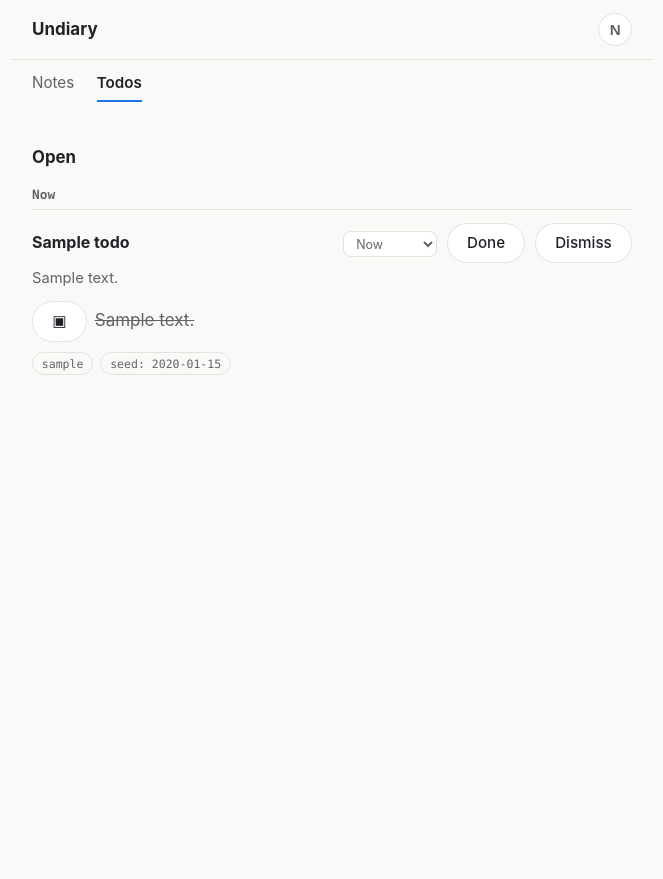
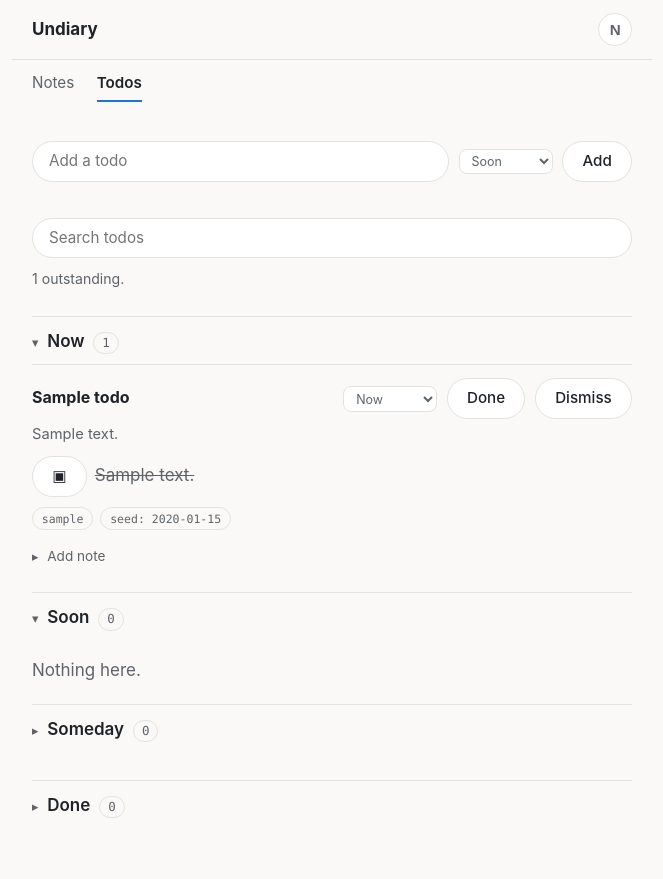
Before and after one commit to cpsherrill/undiary, a Django app: page /todos in a window 1280 px wide. Shown: the whole page, without its empty margins (308-971 px from the left). Before the commit the page ends 375 px from the top, so only its background shows below. Run offline with Django 5.2, Linux system fonts and the light colour scheme; a user stored in the database is signed in; tables that the repository leaves empty hold one stand-in row (values such as "Sample post").

Commit message:
The list grows hands: create, search, fold, annotate
Todos can now be born in the app (title and horizon, straight to
open; user creation is capture, the tab law untouched), found by a
search box, and browsed without the long scroll: each horizon is a
collapsible fold with a count, Someday and Done closed by default,
chevrons doing the telling, and choices remembered per fold. The
header counts what is outstanding. A thought added to a todo is a
diary entry composed from the Todos tab, enriched like any note, and
linked back as user-sourced color, shown inline as a quoted snippet.
Also: inline pipelines now honor a test off-switch, ending the era of
the test suite quietly calling the real API; the suite dropped from
twenty seconds to five.

Co-Authored-By: Claude Fable 5 <noreply@anthropic.com>

```diff
--- a/core/enrichment.py
+++ b/core/enrichment.py
@@ -130,6 +130,8 @@ def _apply(entry, result, model_name):
 def enrich_quietly(entry, timeout=15.0):
     """Best-effort inline pass after a save; failures wait for the
     enrich_pending sweep instead of breaking the request."""
+    if settings.PIPELINES_INLINE_DISABLED:
+        return
     try:
         enrich_entry(entry, timeout=timeout)
     except Exception:
--- a/core/transcription.py
+++ b/core/transcription.py
@@ -44,6 +44,8 @@ def transcribe_entry(entry):
 def transcribe_quietly(entry):
     """Best-effort inline attempt after a save; failures wait for the
     sweep instead of breaking the request."""
+    if settings.PIPELINES_INLINE_DISABLED:
+        return
     try:
         transcribe_entry(entry)
     except Exception:
--- a/core/views.py
+++ b/core/views.py
@@ -69,14 +69,26 @@ def entry_detail(request, pk):
 
 @login_required
 def todos(request):
+    from django.db.models import Q
+
     from .models import Todo
 
     topic = (request.GET.get("topic") or "").strip()
+    q = (request.GET.get("q") or "").strip()
     qs = request.user.todos.select_related("topic").prefetch_related(
         "items", "todo_entries__entry"
     )
     if topic:
         qs = qs.filter(topic__slug=topic)
+    if q:
+        qs = qs.filter(
+            Q(title__icontains=q)
+            | Q(summary__icontains=q)
+            | Q(items__text__icontains=q)
+        ).distinct()
+    outstanding = request.user.todos.filter(
+        status__in=[Todo.PROPOSED, Todo.OPEN]
+    ).count()
     todos_all = list(qs)
     proposed = [t for t in todos_all if t.status == Todo.PROPOSED]
     open_todos = [t for t in todos_all if t.status == Todo.OPEN]
@@ -93,9 +105,54 @@ def todos(request):
             "horizons": horizons,
             "done": done,
             "topic": topic,
+            "q": q,
+            "outstanding": outstanding,
             "active_tab": "todos",
         },
     )
+
+
+@login_required
+@require_POST
+def todo_create(request):
+    from .models import Todo
+
+    title = (request.POST.get("title") or "").strip()[:120]
+    horizon = request.POST.get("horizon", Todo.SOON)
+    if title:
+        request.user.todos.create(
+            title=title,
+            status=Todo.OPEN,
+            horizon=horizon if horizon in dict(Todo.HORIZONS) else Todo.SOON,
+            decided_at=timezone.now(),
+        )
+    return redirect("todos")
+
+
+@login_required
+@require_POST
+def todo_note(request, pk):
+    """A thought added to a todo is a diary entry that flows forward:
+    it lands in the log, gets enriched like any note, and links to the
+    todo as user-sourced color. The tab law holds."""
+    from .models import TodoEntry
+
+    todo = request.user.todos.filter(pk=pk).first()
+    text = (request.POST.get("text") or "").strip()
+    if todo and text:
+        entry = request.user.entries.create(
+            raw=text,
+            body=text,
+            spoken_at=timezone.now(),
+            tz=(request.POST.get("tz") or "UTC")[:64],
+            log_date=_parse_date(request.POST.get("log_date")) or timezone.localdate(),
+        )
+        TodoEntry.objects.get_or_create(
+            todo=todo, entry=entry, role=TodoEntry.COLOR,
+            defaults={"source": TodoEntry.USER},
+        )
+        enrichment.enrich_quietly(entry)
+    return redirect("todos")
 
 
 @login_required
--- a/static/app.js
+++ b/static/app.js
@@ -68,6 +68,20 @@
       }
       localStorage.setItem(SEEN_KEY, new Date().toISOString());
     } catch (e) { /* fine */ }
+
+    document.querySelectorAll("details.todo-fold").forEach(function (fold) {
+      var key = "undiary-fold-" + fold.getAttribute("data-fold");
+      try {
+        var stored = localStorage.getItem(key);
+        if (stored === "1") fold.open = true;
+        else if (stored === "0") fold.open = false;
+      } catch (e) { /* defaults stand */ }
+      fold.addEventListener("toggle", function () {
+        try {
+          localStorage.setItem(key, fold.open ? "1" : "0");
+        } catch (e) { /* fine */ }
+      });
+    });
   }
 
   // ----- Date, clock, timezone prefill ------------------------------------
@@ -77,16 +91,20 @@
     tz = Intl.DateTimeFormat().resolvedOptions().timeZone || "UTC";
   } catch (e) { /* UTC it is */ }
 
-  var tzInput = document.getElementById("tz");
-  if (tzInput) tzInput.value = tz;
+  document.querySelectorAll('input[name="tz"]').forEach(function (el) {
+    el.value = tz;
+  });
+
+  var now = new Date();
+  var pad = function (n) { return String(n).padStart(2, "0"); };
+  var localDate =
+    now.getFullYear() + "-" + pad(now.getMonth() + 1) + "-" + pad(now.getDate());
 
   var dateInput = document.getElementById("log-date");
-  if (dateInput && !dateInput.value) {
-    var now = new Date();
-    var pad = function (n) { return String(n).padStart(2, "0"); };
-    dateInput.value =
-      now.getFullYear() + "-" + pad(now.getMonth() + 1) + "-" + pad(now.getDate());
-  }
+  if (dateInput && !dateInput.value) dateInput.value = localDate;
+  document.querySelectorAll("input.js-local-date").forEach(function (el) {
+    if (!el.value) el.value = localDate;
+  });
 
   var clock = document.getElementById("log-clock");
   if (clock) {
--- a/static/style.css
+++ b/static/style.css
@@ -396,6 +396,96 @@ button[type="submit"]:hover, .btn:hover {
 
 /* ---- Todos ---- */
 
+.todo-add {
+  display: flex;
+  align-items: center;
+  gap: 0.6rem;
+  margin-top: 1.4rem;
+}
+.todo-add input[type="text"] {
+  flex: 1;
+  padding: 0.45rem 1rem;
+  border: 1px solid var(--border);
+  border-radius: 999px;
+  background: var(--panel);
+  color: var(--text);
+  font: inherit;
+  font-size: 0.95rem;
+}
+.todo-add input[type="text"]:focus-visible {
+  outline: 2px solid var(--accent);
+  outline-offset: 1px;
+}
+.todo-search { margin-top: 0.7rem; }
+
+.todo-fold {
+  border-top: 1px solid var(--border);
+  padding: 0.15rem 0;
+}
+.todo-fold summary {
+  display: flex;
+  align-items: baseline;
+  gap: 0.55rem;
+  padding: 0.55rem 0;
+  cursor: pointer;
+  list-style: none;
+}
+.todo-fold summary::-webkit-details-marker { display: none; }
+.todo-fold summary::before {
+  content: "\25B8";
+  color: var(--muted);
+  font-size: 0.8rem;
+}
+.todo-fold[open] > summary::before { content: "\25BE"; }
+.fold-title { font-weight: 600; }
+.fold-count {
+  color: var(--muted);
+  font-family: ui-monospace, SFMono-Regular, Menlo, Consolas, monospace;
+  font-size: 0.78rem;
+  border: 1px solid var(--border);
+  border-radius: 999px;
+  padding: 0.02rem 0.5rem;
+}
+
+.todo-thought {
+  margin: 0.35rem 0 0;
+  padding-left: 0.7rem;
+  border-left: 2px solid var(--border);
+  color: var(--muted);
+  font-size: 0.88rem;
+}
+.todo-thought a {
+  color: var(--muted);
+  font-family: ui-monospace, SFMono-Regular, Menlo, Consolas, monospace;
+  font-size: 0.75rem;
+  text-decoration: none;
+}
+.todo-thought a:hover { color: var(--accent); }
+
+.todo-addnote { margin-top: 0.45rem; }
+.todo-addnote summary {
+  color: var(--muted);
+  font-size: 0.85rem;
+  cursor: pointer;
+}
+.todo-addnote form {
+  display: flex;
+  align-items: flex-end;
+  gap: 0.5rem;
+  margin-top: 0.4rem;
+}
+.todo-addnote textarea {
+  flex: 1;
+  padding: 0.5rem 0.8rem;
+  border: 1px solid var(--border);
+  border-radius: 10px;
+  background: var(--panel);
+  color: var(--text);
+  font: inherit;
+  font-size: 0.92rem;
+  resize: vertical;
+}
+
 .todo-section { margin-top: 1.6rem; }
 .todo-section h2 { font-size: 1.05rem; margin: 0 0 0.4rem; }
 .horizon-label {
--- a/templates/_todo.html
+++ b/templates/_todo.html
@@ -36,10 +36,25 @@
     {% endfor %}
   </ul>
   {% endif %}
+  {% for te in todo.todo_entries.all %}{% if te.role == 'color' %}
+  <p class="todo-thought"><a href="{% url 'entry_detail' te.entry.pk %}">{{ te.entry.log_date|date:"m-d" }}</a> {{ te.entry.body|truncatechars:140 }}</p>
+  {% endif %}{% endfor %}
   <p class="todo-links">
     {% if todo.topic %}<a class="tag-chip" href="{% url 'todos' %}?topic={{ todo.topic.slug }}">{{ todo.topic.slug }}</a>{% endif %}
-    {% for te in todo.todo_entries.all %}
+    {% for te in todo.todo_entries.all %}{% if te.role != 'color' %}
     <a class="todo-note-link todo-note-{{ te.role }}" href="{% url 'entry_detail' te.entry.pk %}">{{ te.role }}: {{ te.entry.log_date|date:"Y-m-d" }}</a>
-    {% endfor %}
+    {% endif %}{% endfor %}
   </p>
+  {% if todo.status == 'proposed' or todo.status == 'open' %}
+  <details class="todo-addnote">
+    <summary>Add note</summary>
+    <form method="post" action="{% url 'todo_note' todo.pk %}">
+      {% csrf_token %}
+      <input type="hidden" name="tz" value="UTC">
+      <input type="hidden" name="log_date" class="js-local-date" value="">
+      <textarea name="text" rows="2" aria-label="Note for this todo"></textarea>
+      <button type="submit">Log</button>
+    </form>
+  </details>
+  {% endif %}
 </article>
--- a/templates/todos.html
+++ b/templates/todos.html
@@ -3,9 +3,26 @@
 {% block title %}Todos &middot; Undiary{% endblock %}
 
 {% block content %}
-{% if topic %}
-<p class="search-note">Topic: {{ topic }} &middot; <a class="search-clear" href="{% url 'todos' %}">Clear</a></p>
-{% endif %}
+<form method="post" action="{% url 'todo_create' %}" class="todo-add">
+  {% csrf_token %}
+  <input type="text" name="title" maxlength="120" placeholder="Add a todo"
+         aria-label="New todo title" required>
+  <select class="mic-select" name="horizon" aria-label="Horizon">
+    <option value="now">Now</option>
+    <option value="soon" selected>Soon</option>
+    <option value="someday">Someday</option>
+  </select>
+  <button type="submit">Add</button>
+</form>
+
+<form method="get" class="search-form todo-search" role="search">
+  <input type="search" name="q" value="{{ q }}" placeholder="Search todos"
+         aria-label="Search todos">
+  {% if topic %}<input type="hidden" name="topic" value="{{ topic }}">{% endif %}
+  {% if q %}<a class="search-clear" href="{% url 'todos' %}{% if topic %}?topic={{ topic }}{% endif %}">Clear</a>{% endif %}
+</form>
+
+<p class="search-note">{{ outstanding }} outstanding.{% if topic %} Topic: {{ topic }} &middot; <a class="search-clear" href="{% url 'todos' %}">Clear</a>{% endif %}</p>
 
 {% if proposed %}
 <section class="todo-section">
@@ -15,22 +32,22 @@
 {% endif %}
 
 <section class="todo-section">
-  <h2>Open</h2>
   {% for horizon, todos in horizons %}
-    {% if todos %}
-    <h3 class="horizon-label">{{ horizon|title }}</h3>
-    {% for todo in todos %}{% include "_todo.html" with todo=todo %}{% endfor %}
-    {% endif %}
+  <details class="todo-fold" data-fold="{{ horizon }}"{% if horizon != 'someday' %} open{% endif %}>
+    <summary><span class="fold-title">{{ horizon|title }}</span><span class="fold-count">{{ todos|length }}</span></summary>
+    {% for todo in todos %}{% include "_todo.html" with todo=todo %}{% empty %}
+    <p class="empty">Nothing here.</p>
+    {% endfor %}
+  </details>
   {% endfor %}
-  {% if not horizons.0.1 and not horizons.1.1 and not horizons.2.1 %}
-  <p class="empty">Nothing open. The list rests.</p>
-  {% endif %}
 </section>
 
-{% if done %}
 <section class="todo-section">
-  <h2>Done</h2>
-  {% for todo in done %}{% include "_todo.html" with todo=todo %}{% endfor %}
+  <details class="todo-fold" data-fold="done">
+    <summary><span class="fold-title">Done</span><span class="fold-count">{{ done|length }}</span></summary>
+    {% for todo in done %}{% include "_todo.html" with todo=todo %}{% empty %}
+    <p class="empty">Nothing finished. Or nothing admitted.</p>
+    {% endfor %}
+  </details>
 </section>
-{% endif %}
 {% endblock %}
--- a/undiary/settings.py
+++ b/undiary/settings.py
@@ -37,6 +37,9 @@ SPEECH_LANGUAGE = os.environ.get("SPEECH_LANGUAGE", "en-US")
 
 # The corpus-level synthesis model (docs/todos.md): Sonnet, by decree.
 SYNTHESIS_MODEL = os.environ.get("SYNTHESIS_MODEL", "claude-sonnet-5")
+
+# Tests flip this so inline pipeline calls never leave the process.
+PIPELINES_INLINE_DISABLED = os.environ.get("PIPELINES_INLINE_DISABLED", "0") == "1"
 
 # Emails that get Django admin (staff and superuser) at signup.
 UNDIARY_ADMIN_EMAILS = [
--- a/undiary/urls.py
+++ b/undiary/urls.py
@@ -9,7 +9,9 @@ urlpatterns = [
     path("sw.js", views.service_worker, name="service_worker"),
     path("offline", views.offline, name="offline"),
     path("todos", views.todos, name="todos"),
+    path("todos/new", views.todo_create, name="todo_create"),
     path("todos/items/<int:pk>/toggle", views.todo_item_toggle, name="todo_item_toggle"),
+    path("todos/<int:pk>/note", views.todo_note, name="todo_note"),
     path("todos/<int:pk>/horizon", views.todo_horizon, name="todo_horizon"),
     path("todos/<int:pk>/<slug:action>", views.todo_verdict, name="todo_verdict"),
     path("audio/<int:pk>", views.entry_audio, name="entry_audio"),
```
Also changed, not shown: core/tests.py (+89 -0 lines).
